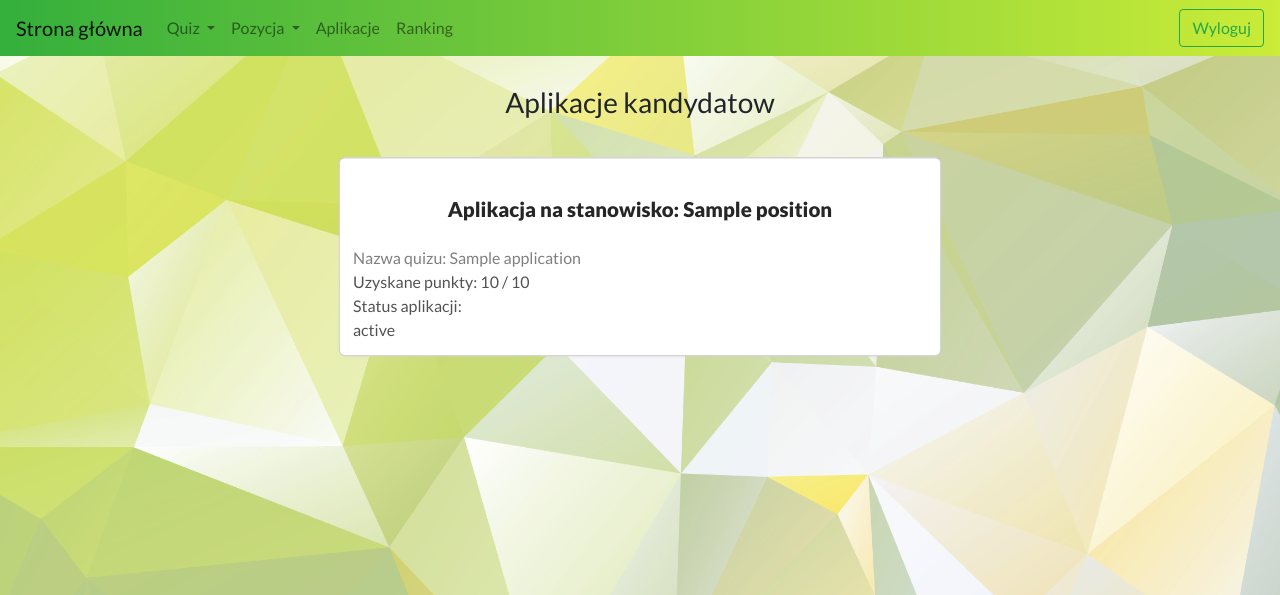
After one commit to jpisarek/WebService, a Django app: template app/templates/recruiter/recruiter_applications_overview.html in a window 1280 px wide. The commit adds this page. Shown: the top 595 px of the page. Run offline with Django 3.2, Linux system fonts and the light colour scheme; the template is opened without the code that fills it: most values are stand-ins (such as "Sample title", 1, 10 or a date in 2020); some libraries are stand-ins or nearby versions.

Commit message:
Recruiter panel - URL to display candidate's applications

```diff
--- a/WebService/urls.py
+++ b/WebService/urls.py
@@ -35,6 +35,7 @@ urlpatterns = [
     url(r'^recruiter/position/add/', views.recruiter_position_add, name='recruiter_position_add'),
     url(r'^recruiter/position/overview/', views.recruiter_position_overview, name='recruiter_position_overview'),
     url(r'^recruiter/position/(\d+)/quiz/', views.recruiter_position_quiz, name='recruiter_position_quiz'),
+    url(r'^recruiter/applications/', views.recruiter_applications_overview, name="recruiter_applications_overview"),
 
     url(r'^candidate/home', views.candidate_home, name='candidate_home'),
     url(r'^candidate/quiz/overview/', views.candidate_quiz_overview, name='candidate_quiz_overview'),
--- /dev/null
+++ b/app/templates/recruiter/recruiter_applications_overview.html
@@ -0,0 +1,26 @@
+{% extends 'recruiter/recruiter_home.html' %}
+
+{% block overviewquiz %}
+<div class="header">
+    <h3>Aplikacje kandydatow</h3>
+</div>
+
+{% for application in applications %}
+    <div class="ui cards">
+        <div class="card">
+            <div class="content">
+                <div class="header">Aplikacja na stanowisko: {{application.position}}</div>
+                <div class="meta">Nazwa quizu: {{application.quiz_name}}</div>
+                <div class="description">
+                    Uzyskane punkty: {{application.score}} / {{application.full_score}} </br>
+                    <div class="status">Status aplikacji: </div>
+                    <div class="statusValue">
+                        {{application.status}}
+                    </div>
+                </div>
+            </div>
+        </div>
+    </div>
+{% endfor %}
+
+{% endblock %}
--- a/app/templates/recruiter/recruiter_home.html
+++ b/app/templates/recruiter/recruiter_home.html
@@ -41,7 +41,7 @@
                       </div>
                     </li>
                     <li class="nav-item">
-                        <a class="nav-link" href="#">Aplikacje</a>
+                        <a class="nav-link" href="{% url 'recruiter_applications_overview' %}">Aplikacje</a>
                     </li>
                     <li class="nav-item">
                       <a class="nav-link" href="{% url 'recruiter_rank' %}">Ranking</a>
```
Also changed, not shown: app/views.py (+16 -0 lines).
